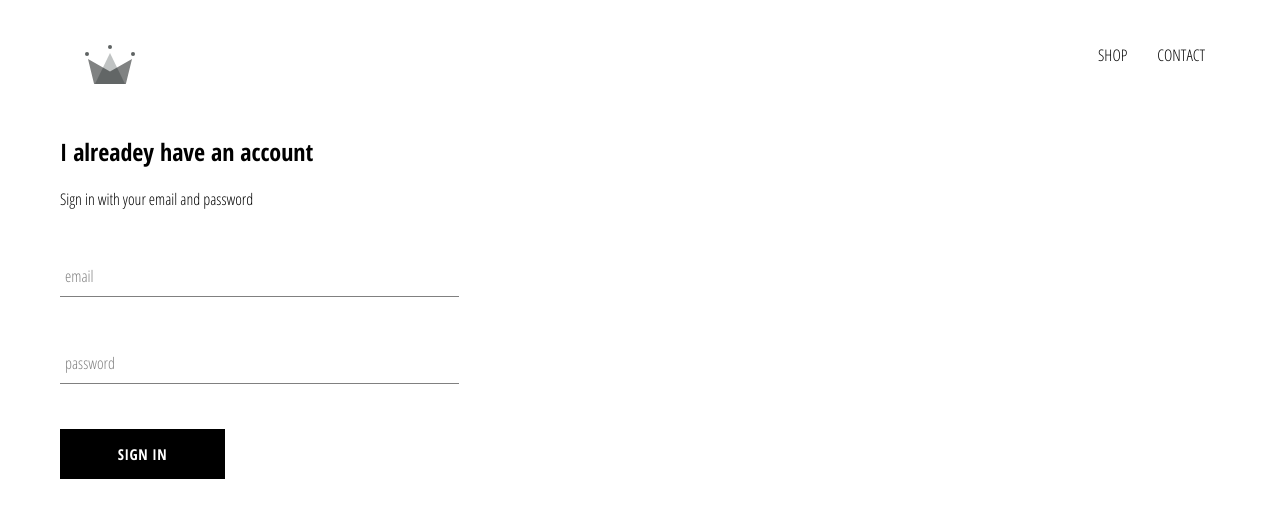
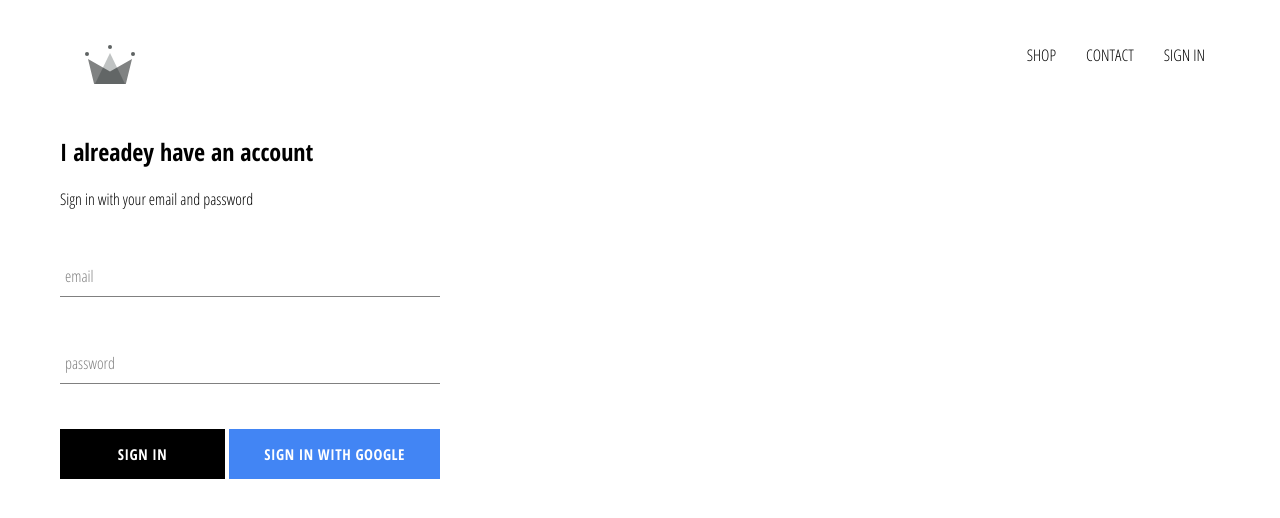
Before and after one commit to codedlab/ecommapp, a React (Create React App) app: page /signin in a window 1280 px wide. Shown: the top 518 px of the page. Built offline with nearby package versions, Linux system fonts and the light colour scheme; no server answers.

Commit message:
integrated firebase version 9 into application to create sign in page

```diff
--- a/package.json
+++ b/package.json
@@ -6,6 +6,7 @@
     "@testing-library/jest-dom": "^5.15.0",
     "@testing-library/react": "^11.2.7",
     "@testing-library/user-event": "^12.8.3",
+    "firebase": "^9.6.1",
     "node-sass": "^6.0.1",
     "react": "^17.0.2",
     "react-dom": "^17.0.2",
--- a/src/App.css
+++ b/src/App.css
@@ -7,3 +7,7 @@
   text-decoration: none;
   color: black;
 }
+
+* {
+  box-sizing: border-box;
+}
--- a/src/App.js
+++ b/src/App.js
@@ -5,19 +5,38 @@
 import ShopPage from './pages/shop/shop.component';
 import SignInAndSignUpPage from './pages/sign-in-and-sign-up/sign-in-and-sign-up.component';
 import Header from './components/header/header.component';
+import { auth } from './firebase/firebase.utils';
 
 
-function App() {
+class App extends React.Component {
+  constructor() {
+    super();
+    this.state = {
+      currentUser: null
+    };
+  }
+  unsubscribeFromAuth = null;
+  componentDidMount() {
+    this.unsubscribeFromAuth = auth.onAuthStateChanged(user => {
+      this.setState({ currentUser: user });
+      console.log(user);
+    })
+  }
+  componentWillUnmount() {
+    this.unsubscribeFromAuth();
+  }
+  render() {
     return (
       <div>
-      <Header />
+        <Header currentUser={this.state.currentUser} />
         <Routes>
           <Route exact path='/' element={<HomePage />} />
           <Route path='/shop' element={<ShopPage />} />
-        <Route path='/signin' element={<SignInAndSignUpPage />}/>
+          <Route path='/signin' element={<SignInAndSignUpPage />} />
         </Routes>
       </div>
     );
   }
+}
 
 export default App;
--- a/src/components/custom-button/custom-button.component.jsx
+++ b/src/components/custom-button/custom-button.component.jsx
@@ -2,8 +2,8 @@
 
 import './custom-button.styles.scss';
 
-const CustomButton = ({ children, ...otherProps }) => (
-  <button className='custom-button' {...otherProps}>
+const CustomButton = ({ children, isGoogleSignIn, ...otherProps }) => (
+  <button className={`${isGoogleSignIn ? 'google-sign-in': '' } custom-button`} {...otherProps}>
     {children}
   </button>
 );
--- a/src/components/custom-button/custom-button.styles.scss
+++ b/src/components/custom-button/custom-button.styles.scss
@@ -19,4 +19,14 @@
     color: black;
     border: 1px solid black;
   }
+
+  &.google-sign-in {
+    background-color: #4285f4;
+    color: white;
+
+    &:hover {
+      background-color: #357ae8;
+      border: none;
+    }
+  }
 }
--- a/src/components/header/header.component.jsx
+++ b/src/components/header/header.component.jsx
@@ -1,9 +1,10 @@
 import React from 'react';
 import { Link } from 'react-router-dom';
+import { auth } from '../../firebase/firebase.utils';
 import { ReactComponent as Logo } from '../assets/crown.svg';
 import './header.styles.scss';
 
-const Header = () => (
+const Header = ({currentUser}) => (
   <div className='header'>
     <Link className='logo-container' to='/'>
       <Logo className='logo' />
@@ -15,6 +16,7 @@
       <Link className='option' to='/contact'>
         CONTACT
       </Link>
+      {currentUser ? <div className='opiton' onClick={()=>auth.signOut()}>SIGN OUT</div> : <Link className='option' to='/signin'> SIGN IN</Link>}
     </div>
   </div>
 );
--- a/src/components/header/header.styles.scss
+++ b/src/components/header/header.styles.scss
@@ -20,6 +20,7 @@
 
     .option {
       padding: 10px 15px;
+      cursor: pointer;
     }
   }
 }
--- a/src/components/sign-in/sign-in.component.jsx
+++ b/src/components/sign-in/sign-in.component.jsx
@@ -1,6 +1,7 @@
 import React from 'react';
 import FormInput from '../form-input/form-input.component';
 import CustomButton from '../custom-button/custom-button.component';
+import { signInWithGoogle } from '../../firebase/firebase.utils';
 
 import './sign-in.styles.scss';
 
@@ -30,7 +31,11 @@
         <form onSubmit={this.handleSubmit}>
           <FormInput name="email" type="email" value={this.state.email} handleChange={this.handleChange} label='email' required />
           <FormInput name="password" type="password" value={this.state.email} handleChange={this.handleChange} label='password' required />
+          <div className='buttons'>
           <CustomButton type='submit'>Sign In </CustomButton>
+          <CustomButton onClick={signInWithGoogle} isGoogleSignIn>
+            Sign In with Google</CustomButton>
+          </div>
         </form>
       </div>
     )
--- a/src/components/sign-in/sign-in.styles.scss
+++ b/src/components/sign-in/sign-in.styles.scss
@@ -1,9 +1,14 @@
 .sign-in{
-  width: 30vw;
+  width: 380px;
   display: flex;
   flex-direction: column;
 
   .title{
     margin: 10px 0;
   }
+
+  .buttons {
+    display: flex;
+    justify-content: space-between;
+  }
 }
--- /dev/null
+++ b/src/firebase/firebase.utils.js
@@ -0,0 +1,27 @@
+// import firebase from 'firebase/app';
+import { initializeApp } from 'firebase/app';
+import { getAuth, signInWithPopup, GoogleAuthProvider } from 'firebase/auth';
+import { getFirestore } from 'firebase/firestore';
+
+const firebaseConfig ={
+  apiKey: "AIzaSyD0nhPIuXZgozRwuJEI3FllPYK4ZxcUKBM",
+  authDomain: "crwn-db-6ee2e.firebaseapp.com",
+  projectId: "crwn-db-6ee2e",
+  storageBucket: "crwn-db-6ee2e.appspot.com",
+  messagingSenderId: "60589038929",
+  appId: "1:60589038929:web:f20505144ecb60da1a0770",
+  measurementId: "G-WFV7W54XP1"
+};
+
+// firebase.initializeApp(config);
+const firebase = initializeApp(firebaseConfig);
+
+export const auth = getAuth();
+auth.languageCode = 'it';
+export const firestore = getFirestore(firebase);
+
+const provider = new GoogleAuthProvider();
+provider.setCustomParameters({ prompt: 'select_account' });
+export const signInWithGoogle = () => signInWithPopup(auth, provider);
+
+export default firebase;
```
Also changed, not shown: 1 other file (tests, documents, lock files or other folders). Lines whose indentation alone changed are shown as unchanged.
